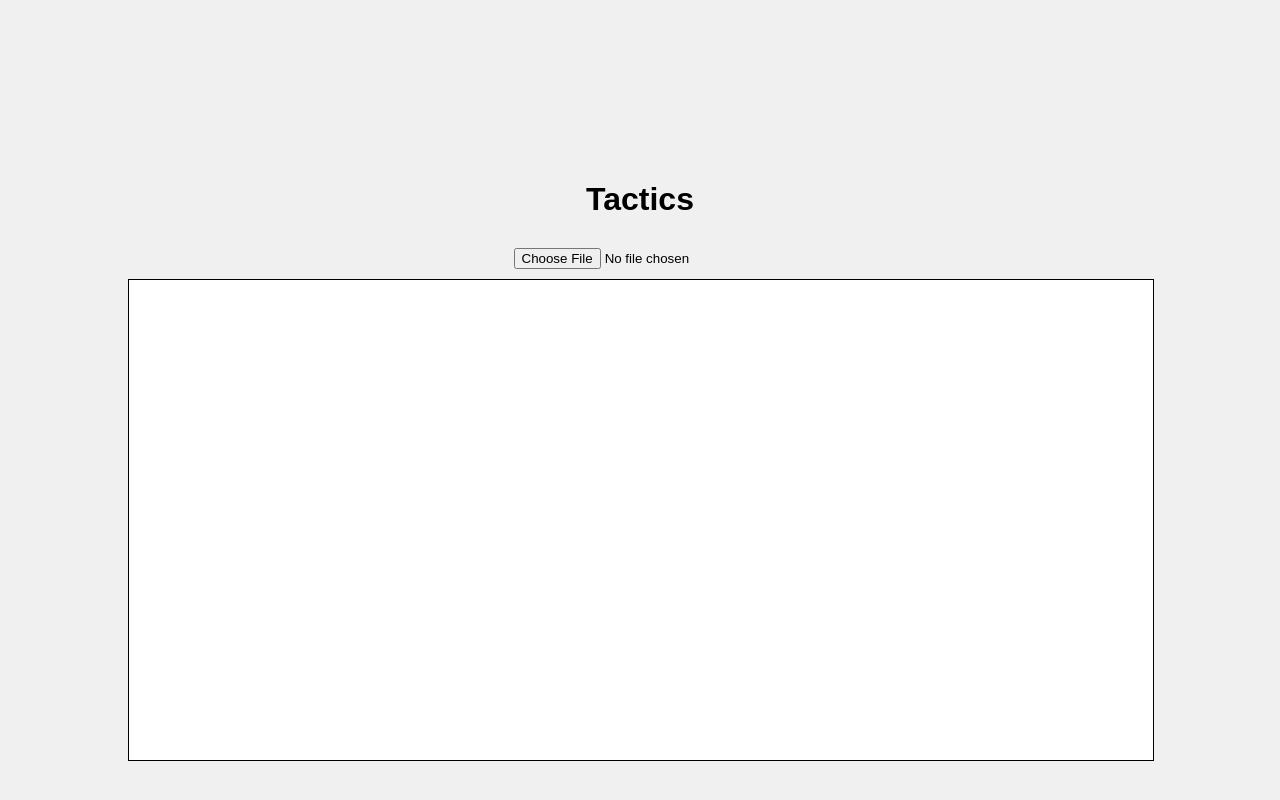
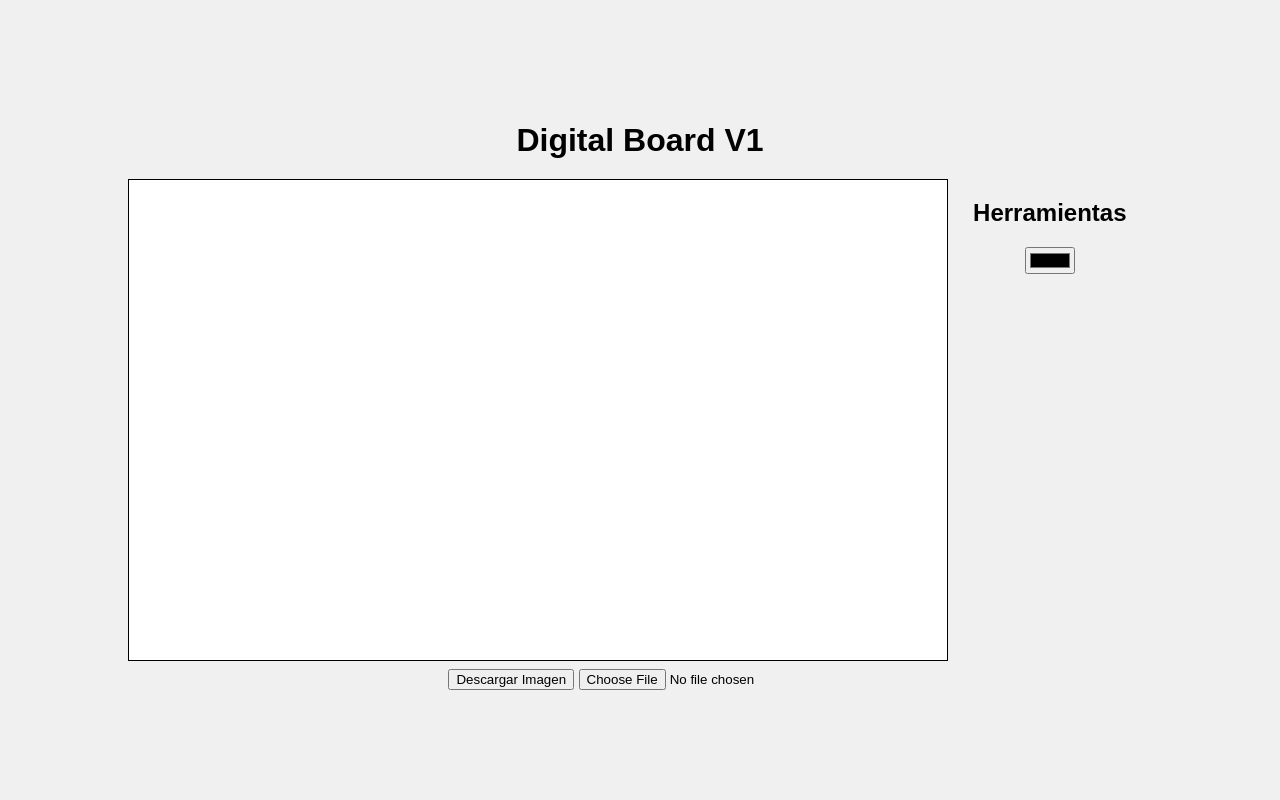
Before and after one commit to Javisantir/BoardWeb, a plain HTML site: page index.html in a window 1280 px wide. Drawn offline with Linux system fonts and the light colour scheme.

Commit message:
V1 - With Colors

```diff
--- a/index.html
+++ b/index.html
@@ -3,14 +3,21 @@
 <head>
     <meta charset="UTF-8">
     <meta name="viewport" content="width=device-width, initial-scale=1.0">
-    <title>Pizarra Digital - Tactics</title>
+    <title>DigitalBoard V1</title>
     <link rel="stylesheet" href="style.css">
 </head>
 <body>
     <div class="container">
-        <h1>Tactics</h1>
+        <h1>Digital Board V1</h1>
+        <div class="canvas-container">
+            <canvas id="pizarra"></canvas>
+            <div class="tool-panel">
+                <h2>Herramientas</h2>
+                <input type="color" id="colorPicker">
+            </div>
+        </div>
+        <button id="downloadBtn">Descargar Imagen</button>
         <input type="file" id="fileInput" accept="image/*">
-        <canvas id="pizarra"></canvas>
     </div>
     <script src="script.js"></script>
 </body>
--- a/script.js
+++ b/script.js
@@ -1,6 +1,7 @@
 const canvas = document.getElementById('pizarra');
 const ctx = canvas.getContext('2d');
 const fileInput = document.getElementById('fileInput');
+const colorPicker = document.getElementById('colorPicker');
 
 function resizeCanvas() {
     canvas.width = canvas.offsetWidth;
@@ -26,7 +27,7 @@ function draw(e) {
     if (!painting) return;
     ctx.lineWidth = 5;
     ctx.lineCap = 'round';
-    ctx.strokeStyle = 'black';
+    ctx.strokeStyle = colorPicker.value;
 
     const rect = canvas.getBoundingClientRect();
     const x = e.clientX - rect.left;
--- a/style.css
+++ b/style.css
@@ -10,7 +10,6 @@ body {
 
 .container {
     width: 80%;
-    height: 60%;
     text-align: center;
 }
 
@@ -18,13 +17,40 @@ h1 {
     margin-bottom: 20px;
 }
 
+.canvas-container {
+    display: flex;
+    height: 60vh;
+}
+
 canvas {
     border: 1px solid black;
     background-color: white;
-    width: 100%;
+    width: 80%;
     height: 100%;
+}
+
+.tool-panel {
+    width: 20%;
+    padding: 10px;
+    box-sizing: border-box;
+    display: flex;
+    flex-direction: column;
+    align-items: center;
+}
+
+h2 {
+    margin: 10px 0;
+}
+
+input[type="color"] {
+    margin-top: 10px;
 }
 
 input[type="file"] {
     margin: 10px 0;
 }
+
+button {
+    margin-top: 10px;
+    cursor: pointer;
+}
```
